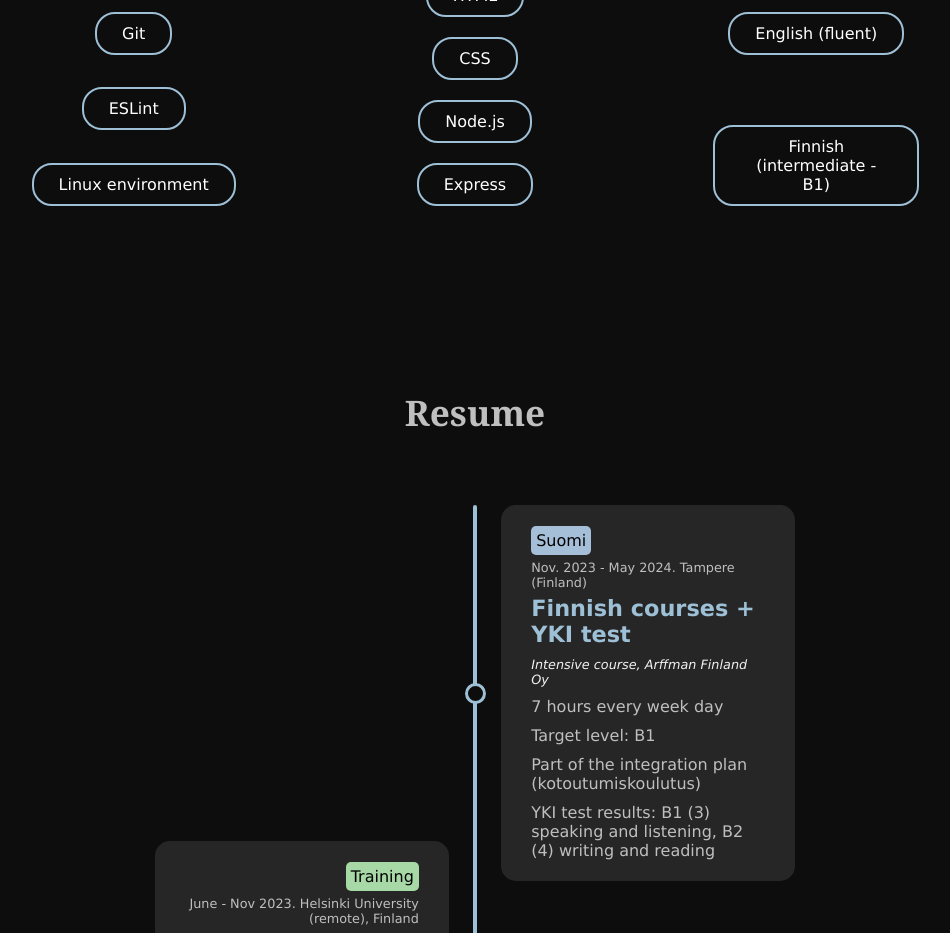
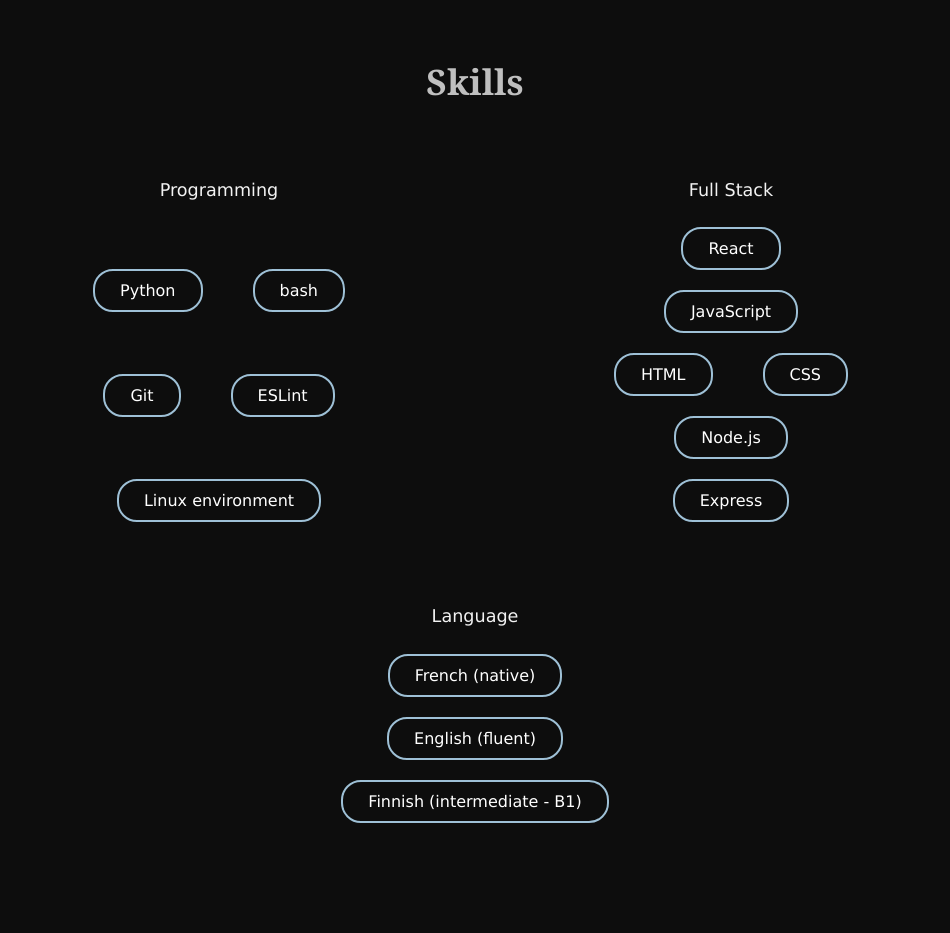
Before and after one commit to nuoskala/portfolio, a React (Vite) app in the folder portfolio-front/: page /about in a window 1280 px wide. Shown: the part 1440-2373 px from the top of the page, without its empty margins (165-1115 px from the left). Built offline with nearby package versions, Linux system fonts and the light colour scheme.

Commit message:
feat: responsive resume

```diff
--- a/portfolio-front/src/App.css
+++ b/portfolio-front/src/App.css
@@ -84,6 +84,9 @@
 
 /* --- --- --- */
 
+* {
+  box-sizing: border-box;
+}
 
 body {
   background-color: var(--dark-100) ;
@@ -290,10 +293,16 @@
 .skills-container {
   color: white;
   display: flex;
+  flex-wrap: wrap;
+  flex-direction: column;
   justify-content: space-between;
   align-items: stretch;
   width: 80vw;
   margin: 0 auto;
+}
+/* responsive layout - desktop */
+@media only screen and (min-width: 768px) {
+  .skills-container {flex-direction: row;}
 }
 
 .skills-title {
@@ -312,14 +321,24 @@
 
 .skills-subcontainer {
   border: 2px solid transparent;
-  width: 25%;
   display: flex;
   flex-wrap: wrap;
   align-content: space-between;
   justify-content: center;
-  margin: 0 auto;
+  margin: 2vh auto;
   padding: 10px;
+  width: 80%;
+  min-width: 200px;
 }
+/* responsive layout - tablet */
+@media only screen and (min-width: 600px) and (max-width: 768px) {
+  .skills-subcontainer {max-width: 50vw;}
+}
+/* responsive layout - desktop */
+@media only screen and (min-width: 768px) {
+  .skills-subcontainer {max-width: 350px;}
+}
+
 
 .skills-subcontainer:hover{
   border-image: linear-gradient(to left top, var(--cta-color-light), var(--dark-100), var(--sec-color)) 1;
@@ -339,96 +358,104 @@
 /* --- resume timeline --- */
 
 .resume-container {
+  color: white;
+  width: 80vw;
+  min-width: 200px;
+  margin: 0 auto;
+  margin-bottom: 10vh;
   display: flex;
-  flex-wrap: wrap;
+  flex-direction: column;
   position: relative;
-  justify-content: space-around;
-  width: 50vw;
-  min-width: 500px;
-  margin: 0 auto;
-  padding-top: 5vh;
-  padding-bottom: 5vh;
-  border-radius: 25px;
+}
+/* responsive layout - desktop */
+@media only screen and (min-width: 768px) {
+  .resume-container {width: min(75vw, 1000px);}
 }
 
 
-/* odd items */
-.resume-container .resume-item {
+
+.resume-item {
+  margin-top: 5vh;
+  width: 100%;
+  background-color: var(--dark-200);
   border-radius: 15px;
-  display: flex;
-  justify-content: flex-start;
-  flex-wrap: wrap;
+  border: 1px solid var(--sec-color);
+  padding: 2vh 2vw;
   position: relative;
-  width: 45%;
-  margin-left: calc(50% + 2vw);
-  background-color: var(--dark-200);
-  padding: 2vh 2vw;
-  margin-bottom: -5vh;
+  font-size: 1rem;
 }
-
-/* even items */
-.resume-container .resume-item:nth-child(even) {
-  justify-content: flex-end;
-  text-align: right;
-  margin-right: calc(50% + 2vw);
-  margin-left: auto;
-
+.resume-item:nth-child(odd) {
+  align-self: flex-end;
+}
+.resume-item:nth-child(even) {
+  align-self: flex-start;
+}
+/* responsive layout - tablet and desktop*/
+@media only screen and (min-width: 600px) {
+  .resume-item {
+    width: calc(50% - 2vw);
+    border: none;
+  }
+  .resume-item:nth-child(odd) {
+    align-self: flex-end;
+  }
+  .resume-item:nth-child(even) {
+    align-self: flex-start;
+  }
 }
 
 
 /* vertical bar in between */
-.resume-container:after {
-  display: block;
+.resume-container::after {
+  margin-top: 5vh;
+  content: '';
   background-color: var(--sec-color);
-  content: '';
+  width: 2px;
   position: absolute;
-  top: 5vh;
+  height: calc(100% - 5vh);
+  flex-grow: 1;
   left: calc(50% - 2px);
-  width: 4px;
-  height: calc(100% - 5vh) ;
-  border-radius: 5px;
+  z-index: -1;
+}
+/* responsive layout - tablet and desktop*/
+@media only screen and (min-width: 600px) {
+  .resume-container::after {
+    width: 4px;
+  }
 }
 
 
-.resume-item {
-  font-size: 1rem;
+/* tags */
+.tag-container {
+  display: flex;
+  flex-wrap: wrap;
+}
+.tag {
+  border-radius: 7px;
+  margin: 5px;
+  padding: 5px;
+  width: min-content;
 }
 
-/* tags */
-.resume-item .tag {
-    border-radius: 5px;
-    position: relative;
-    margin: 5px;
-    padding: 5px;
-  }
-
-
 /* date and location */
-.resume-item .dateLocation {
-  position: relative;
+.dateLocation {
   width: 100%;
   padding: 0 5px;
   color: var(--content-color);
   font-size: .8em;
 }
 
-
-
-
 /* title */
-.resume-item .title {
-  position: relative;
+.title {
   color: var(--sec-color);
   width: 100%;
   font-size: 1.4em;
   padding: 5px;
   font-weight: bold;
-  max-height: fit-content;
 }
 
 /* description */
-.resume-item .description {
-  position: relative;
+.description {
   font-style: italic;
   padding: 5px;
   color: var(--title-color);
@@ -437,13 +464,12 @@
 }
 
 
-
 /* content */
-.resume-item .content {
-  position: relative;
+.content {
   padding: 5px;
   color: var(--content-color);
 }
+
 
 /* links */
 .resume-item a {
@@ -455,48 +481,34 @@
     color: var(--sec-color);
 }
 
-.resume-container .resume-item .circle {
-  width: 15px;
-	height: 15px;
-	background-color: var(--dark-100);
-	border-radius: 50%;
-  border: 3px solid var(--sec-color);
+
+
+
+.circle {
+  width: 16px;
+  height: 16px;
+  background-color: var(--dark-100);
+  border-radius: 50%;
+  border: 4px solid var(--sec-color);
   position: absolute;
-  top: calc(50% - 10px);
-  left: calc(-2vw - 10px);
-  right: 0;
-  z-index: 90;
+  top: calc(50% - 2px);
+  /*left: calc(50% - 8px - 2px);*/
+  display: none;
+}
 
-  /* to make triangle / arrows
-  .resume-container .resume-item:nth-child(odd) .circle {
-	width: 0;
-	height: 0;
-	border-top: 8px solid transparent;
-	border-left: 16px solid var(--sec-color);
-	border-bottom: 8px solid transparent;
-  position: absolute;
-  top: calc(50% - 5px);
-  left: calc(-2vw);
-  right: 0;
-  z-index: 100;
-  */
+/* responsive layout - tablet and desktop*/
+@media only screen and (min-width: 600px) {
+.circle {
+  display: inline;
+  z-index: 1;
 }
-.resume-container .resume-item:nth-child(even) .circle{
+.resume-item:nth-child(odd) .circle{
+  left: calc(-2vw - 8px); /* 2vw between resume-item and middle bar ; half of circle width */
+}
+.resume-item:nth-child(even) .circle {
+  right: calc(-2vw - 8px);
   left: auto;
-  right: calc(-2vw - 10px);
-
-  /* to make triangle / arrows
-  width: 0;
-	height: 0;
-	border-top: 8px solid transparent;
-	border-right: 16px solid var(--sec-color);
-	border-bottom: 8px solid transparent;
-  position: absolute;
-  top: calc(50% - 5px);
-  left: auto;
-  right: calc(-2vw);
-  z-index: 100;
-  */
+}
 }
 
 
--- a/portfolio-front/src/components/About.jsx
+++ b/portfolio-front/src/components/About.jsx
@@ -204,13 +204,13 @@
 
   return (
       <div className='resume-item'>
-        {tags}
+        {circle}
+        <div className='tag-container'>{tags}</div>
         {dateLocation}
         {title}
         {description}
         {contents}
         {link}
-        {circle}
       </div>
   )
 }
```
